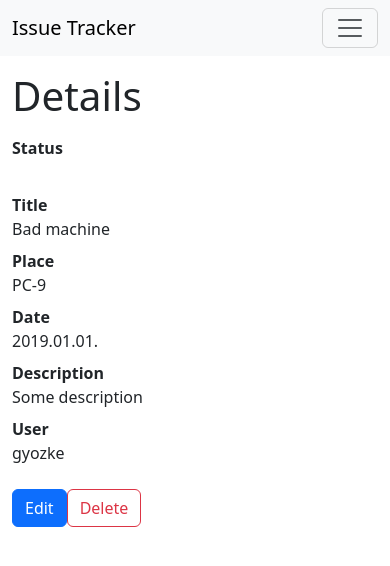
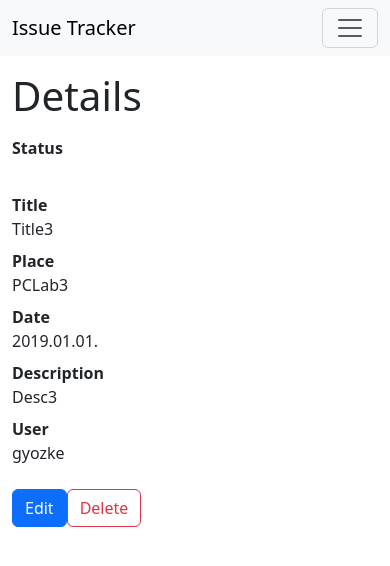
Before and after one commit to CollinsKipkemoi/issue-tracker-app, an Angular app: page /issue/3 in a window 390 px wide. Shown: the top 566 px of the page. Built offline with nearby package versions, Linux system fonts and the light colour scheme.

Commit message:
Implemented services

```diff
--- a/src/app/app.routes.ts
+++ b/src/app/app.routes.ts
@@ -20,5 +20,9 @@ export const routes: Routes = [
   {
     path: 'issues',
     component: IssueListComponent
+  },
+  {
+    path : "detail",
+    component : DetailComponent
   }
 ];
--- a/src/app/detail/detail.component.html
+++ b/src/app/detail/detail.component.html
@@ -2,19 +2,19 @@
   <h2 class="display-2 my-3">Details</h2>
   <dl class="row">
     <dt class="col-sm-3">Status</dt>
-    <dd class="col-sm-9"><span class="badge badge-danger">NEW</span></dd>
+    <dd class="col-sm-9"><span class="badge badge-danger">{{issue?.status}}</span></dd>
 
     <dt class="col-sm-3">Title</dt>
-    <dd class="col-sm-9">Bad machine</dd>
+    <dd class="col-sm-9">{{issue?.title}}</dd>
 
     <dt class="col-sm-3">Place</dt>
-    <dd class="col-sm-9">PC-9</dd>
+    <dd class="col-sm-9">{{issue?.place}}</dd>
 
     <dt class="col-sm-3">Date</dt>
     <dd class="col-sm-9">2019.01.01.</dd>
 
     <dt class="col-sm-3">Description</dt>
-    <dd class="col-sm-9">Some description</dd>
+    <dd class="col-sm-9">{{issue?.description}}</dd>
 
     <dt class="col-sm-3">User</dt>
     <dd class="col-sm-9">gyozke</dd>
--- a/src/app/detail/detail.component.ts
+++ b/src/app/detail/detail.component.ts
@@ -1,4 +1,7 @@
 import { Component } from '@angular/core';
+import {ActivatedRoute} from "@angular/router";
+import {IssueService} from "../issue.service";
+import {Issue} from "../issue";
 
 @Component({
   selector: 'app-detail',
@@ -9,4 +12,12 @@ import { Component } from '@angular/core';
 })
 export class DetailComponent {
 
+  issue : Issue | undefined = new Issue();
+  constructor(private issueService : IssueService, private route: ActivatedRoute) {
+  }
+
+  ngOnInit() {
+    const id = this.route.snapshot.paramMap.get('id');
+    this.issue = this.issueService.getIssueById(Number(id));
+  }
 }
--- a/src/app/issue-form/issue-form.component.html
+++ b/src/app/issue-form/issue-form.component.html
@@ -1,5 +1,3 @@
-{{ issue| json }}
-{{ issueForm.value | json }}
 <form (ngSubmit) = "handleSubmit()" [formGroup]="issueForm" action="" novalidate>
   <div class="form-group">
     <label for="title">Title</label>
--- a/src/app/issue-list/issue-list.component.html
+++ b/src/app/issue-list/issue-list.component.html
@@ -12,6 +12,7 @@
         [class.list-group-item-warning]="issue.status === 'DOING'"
         [class.list-group-item-success]="issue.status === 'DONE'"
         (click)="selectIssue(issue)"
+        [routerLink]="['/issue', issue.id]"
       >
         <div class="d-flex w-100 justify-content-between align-items-center">
           <h5 class="mb-1">{{ issue.title }}</h5>
@@ -33,11 +34,11 @@
       </a>
 
     </div>
-    @if (selectedIssue) {
-      <div class="col">
-        <app-issue-form [issue] = "selectedIssue" (save)="handleSave($event)" ></app-issue-form>
-      </div>
-    }
+<!--    @if (selectedIssue) {-->
+<!--      <div class="col">-->
+<!--        <app-issue-form [issue] = "selectedIssue" (save)="handleSave($event)" ></app-issue-form>-->
+<!--      </div>-->
+<!--    }-->
   </div>
 
 </div>
--- a/src/app/issue-list/issue-list.component.ts
+++ b/src/app/issue-list/issue-list.component.ts
@@ -1,9 +1,11 @@
-import {Component, OnInit} from '@angular/core';
-import {Issue} from "../issue";
-import {JsonPipe, NgForOf} from "@angular/common";
-import {StatusFilterComponent} from "../status-filter/status-filter.component";
-import {NewIssueComponent} from "../new-issue/new-issue.component";
-import {IssueFormComponent} from "../issue-form/issue-form.component";
+import { Component, OnInit } from '@angular/core';
+import { Issue } from "../issue";
+import { JsonPipe, NgForOf } from "@angular/common";
+import { StatusFilterComponent } from "../status-filter/status-filter.component";
+import { NewIssueComponent } from "../new-issue/new-issue.component";
+import { IssueFormComponent } from "../issue-form/issue-form.component";
+import {IssueService} from "../issue.service";
+import {RouterLink} from "@angular/router";
 
 @Component({
   selector: 'app-issue-list',
@@ -13,48 +15,41 @@ import {IssueFormComponent} from "../issue-form/issue-form.component";
     StatusFilterComponent,
     JsonPipe,
     NewIssueComponent,
-    IssueFormComponent
+    IssueFormComponent,
+    RouterLink
   ],
   templateUrl: './issue-list.component.html',
   styleUrl: './issue-list.component.css'
 })
-export class IssueListComponent implements  OnInit {
-  issues: Issue[] = [
-    {
-      id: 1, title: 'Title1', description: 'Desc1', place: 'PCLab1', status: 'NEW'
-    },
-    {
-      id: 2, title: 'Title2', description: 'Desc2', place: 'PCLab2', status: 'DOING'
-    },
-    {
-      id: 3, title: 'Title3', description: 'Desc3', place: 'PCLab3', status: 'DONE'
-    },
-    {
-      id: 4, title: 'Title4', description: 'Desc4', place: 'PCLab4', status: 'NEW'
-    }
-  ]
-  status : string = 'DONE';
-  filteredeIssues : Issue[] = []
-  selectedIssue : Issue | null = null
+export class IssueListComponent implements OnInit {
+
+  status: string = 'DONE';
+  filteredeIssues: Issue[] = []
+  selectedIssue: Issue | null = null
+  issues : Issue[] = []
+
+constructor(private issueService: IssueService) {
+}
   ngOnInit() {
+    this.issues = this.issueService.getIssues()
     this.filterIssue()
   }
 
-  filterIssue(){
+  filterIssue() {
     this.filteredeIssues = this.status === 'ALL' ? this.issues : this.issues.filter(issue => issue.status === this.status)
   }
 
-  selectIssue(issue: Issue) : void {
+  selectIssue(issue: Issue): void {
     this.selectedIssue = issue;
   }
 
-  handleChangeStatus(newStatus : string) : void {
+  handleChangeStatus(newStatus: string): void {
     this.status = newStatus
     this.filterIssue()
   }
 
-  handleSave(issue: Issue) : void {
-    if(this.selectedIssue != null){
+  handleSave(issue: Issue): void {
+    if (this.selectedIssue != null) {
       Object.assign(this.selectedIssue, issue)
     }
     this.selectedIssue = null
--- /dev/null
+++ b/src/app/issue.service.ts
@@ -0,0 +1,33 @@
+import { Injectable } from '@angular/core';
+import {Issue} from "./issue";
+
+@Injectable({
+  providedIn: 'root'
+})
+export class IssueService {
+
+  constructor() { }
+
+  private issues: Issue[] = [
+    {
+      id: 1, title: 'Title1', description: 'Desc1', place: 'PCLab1', status: 'NEW'
+    },
+    {
+      id: 2, title: 'Title2', description: 'Desc2', place: 'PCLab2', status: 'DOING'
+    },
+    {
+      id: 3, title: 'Title3', description: 'Desc3', place: 'PCLab3', status: 'DONE'
+    },
+    {
+      id: 4, title: 'Title4', description: 'Desc4', place: 'PCLab4', status: 'NEW'
+    }
+  ]
+
+  getIssues(): Issue[] {
+    return this.issues
+  }
+
+  getIssueById(id: number) : Issue | undefined{
+    return this.issues.find(issue => issue.id === id)
+  }
+}
```
Also changed, not shown: 1 other file (tests, documents, lock files or other folders).
